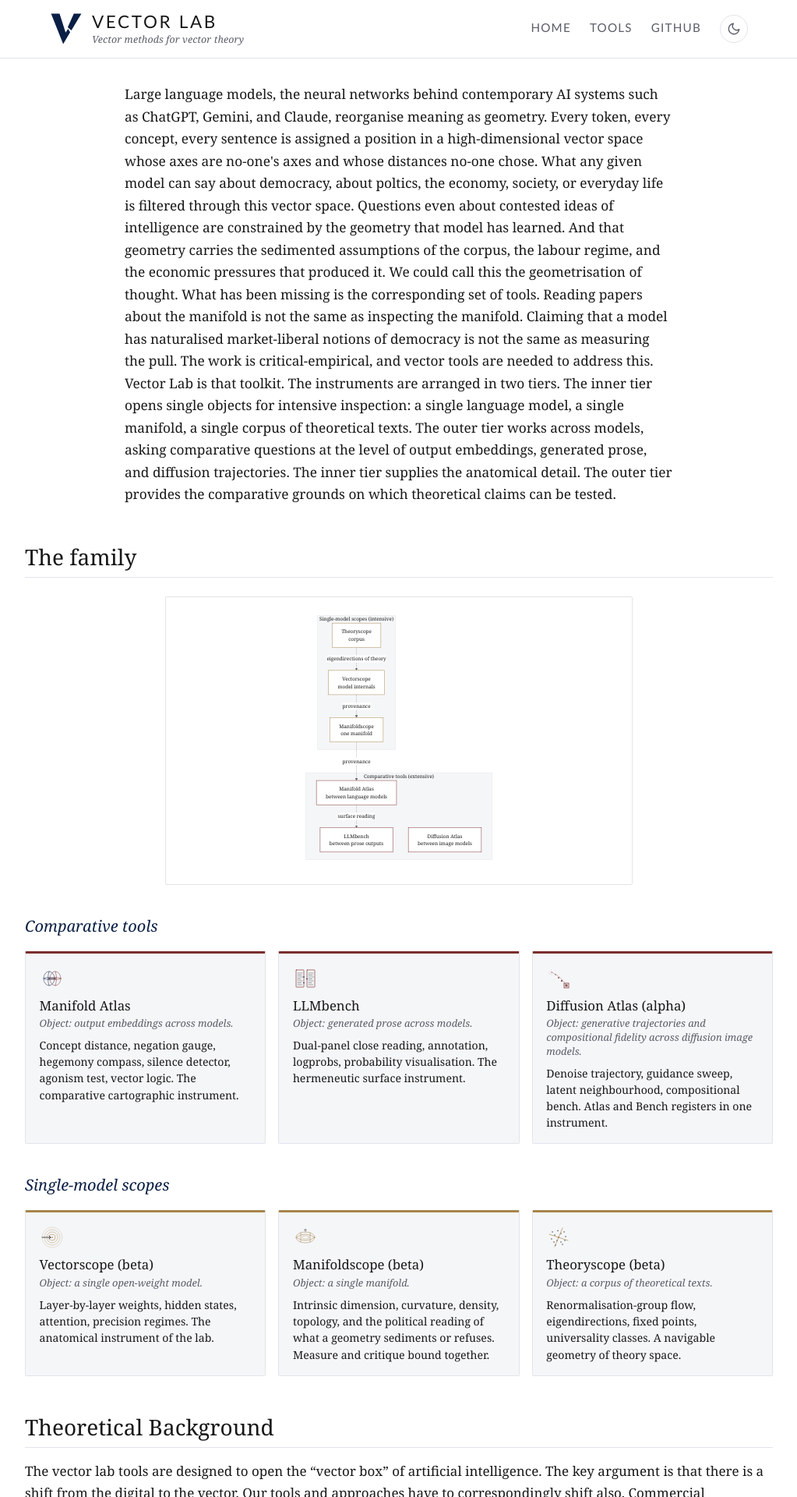
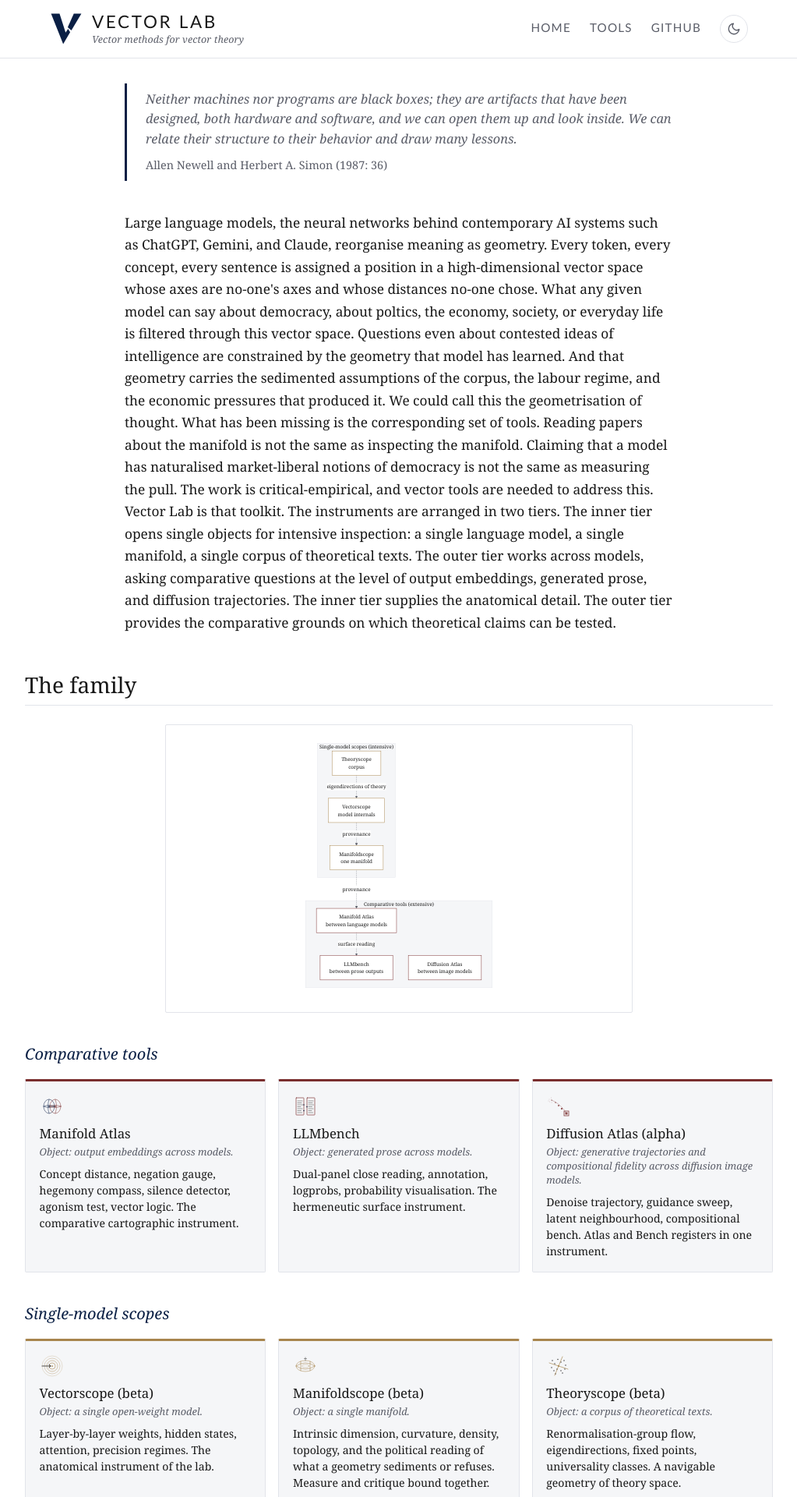
Before and after one commit to vector-lab-tools/vector-lab-tools.github.io, a Jekyll site: the page built from index.md, in a window 1280 px wide. Shown: the top 1920 px of the page at 78% size, without its empty margins (128-1151 px from the left). Built offline with Jekyll 4.4.1, drawn with Linux system fonts in a browser that asks for light colours.

Commit message:
Add Newell and Simon (1987) epigraph to landing page

```diff
--- a/assets/css/style.scss
+++ b/assets/css/style.scss
@@ -222,6 +222,26 @@ blockquote {
   padding: 0.25rem 0 0.25rem 1.25rem;
   color: var(--vl-muted);
   font-style: italic;
+}
+
+.epigraph {
+  max-width: 44rem;
+  margin: 0 auto 2.5rem;
+  padding: 0.5rem 0 0.5rem 1.5rem;
+  border-left: 3px solid var(--vl-blue);
+  color: var(--vl-muted);
+  font-style: italic;
+  font-size: 1.02rem;
+  line-height: 1.55;
+
+  p { margin: 0 0 0.65em; }
+
+  cite {
+    display: block;
+    font-style: normal;
+    font-size: 0.9rem;
+    color: var(--vl-muted);
+  }
 }
 
 code, pre {
--- a/index.md
+++ b/index.md
@@ -2,6 +2,11 @@
 layout: default
 title: Vector Lab
 ---
+
+<blockquote class="epigraph">
+<p>Neither machines nor programs are black boxes; they are artifacts that have been designed, both hardware and software, and we can open them up and look inside. We can relate their structure to their behavior and draw many lessons.</p>
+<cite>Allen Newell and Herbert A. Simon (1987: 36)</cite>
+</blockquote>
 
 <section class="lede">
 
```
